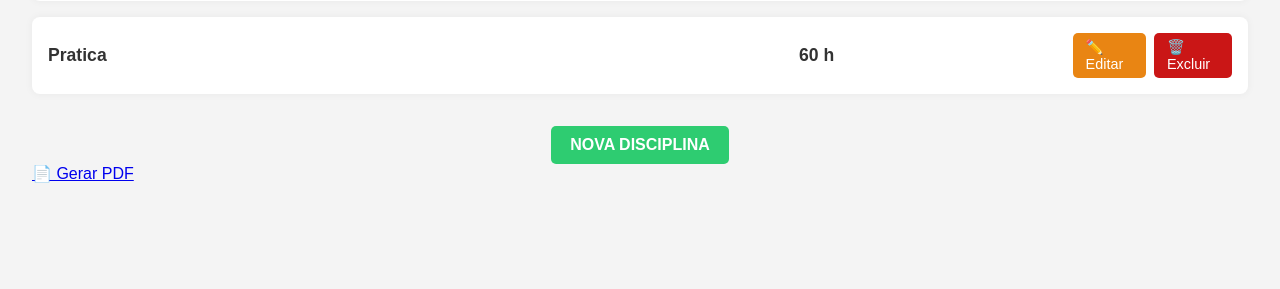
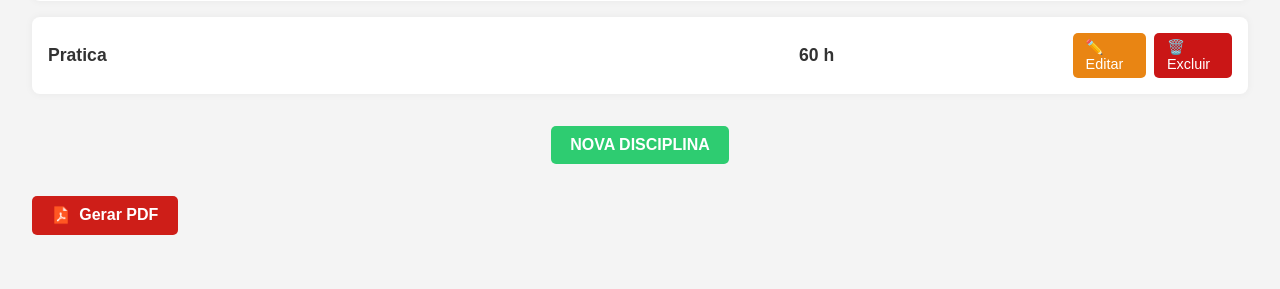
Before and after one commit to HelioMattos/gestaoesolarfinal, a Django app: page / in a window 1280 px wide. Shown: the part 356-645 px from the top of the page. Run offline with Django 5.2, Linux system fonts and the light colour scheme; data comes from the database, SQL or seed files in the repository.

Commit message:
gerar PDF finalizado

```diff
--- a/projeto/gestaoescolar/static/css/gestao_list.css
+++ b/projeto/gestaoescolar/static/css/gestao_list.css
@@ -176,3 +176,24 @@ ul {
 .centro {
     text-align: center;
 }
+/* Estilo do botão */
+.btn-pdf {
+    display: inline-flex;
+    align-items: center;
+    justify-content: center;
+    margin: 2rem auto 0;
+    padding: 0.6rem 1.2rem;
+    background-color: #ce1e18;
+    color: #fff;
+    text-decoration: none;
+    font-weight: bold;
+    border-radius: 5px;
+    transition: background-color 0.3s ease;
+}
+
+/* Ícone dentro do botão */
+.icon-img {
+    width: 20px;
+    height: 20px;
+    margin-right: 8px;
+}
--- a/projeto/gestaoescolar/templates/gestaoescolar/gestao_list.html
+++ b/projeto/gestaoescolar/templates/gestaoescolar/gestao_list.html
@@ -51,7 +51,9 @@
     </ul>
 
     <a href="{% url 'gestao_create' %}" class="nova-tarefa">NOVA DISCIPLINA</a>
-    <a href="{% url 'gestao_pdf' %}" class="btn-pdf" target="_blank">📄 Gerar PDF</a>
+    <a href="{% url 'gestao_pdf' %}" class="btn-pdf" target="_blank">
+        <img src="{% static 'icons/pdf.png' %}" alt="PDF" class="icon-img"> Gerar PDF
+    </a>
 
 </body>
 </html>
--- a/projeto/gestaoescolar/templates/gestaoescolar/gestao_pdf.html
+++ b/projeto/gestaoescolar/templates/gestaoescolar/gestao_pdf.html
@@ -23,13 +23,11 @@
         <tr>
             <th>Disciplina</th>
             <th>Carga Horária</th>
-            <th>Professor</th>
         </tr>
         {% for gestao in gestao_list %}
         <tr>
             <td>{{ gestao.disciplina }}</td>
             <td>{{ gestao.carga_horaria }}</td>
-            <td>{{ gestao.professor.nome }}</td>
         </tr>
         {% endfor %}
     </table>
```
Also changed, not shown: projeto/gestaoescolar/static/icons/pdf.png (added).
